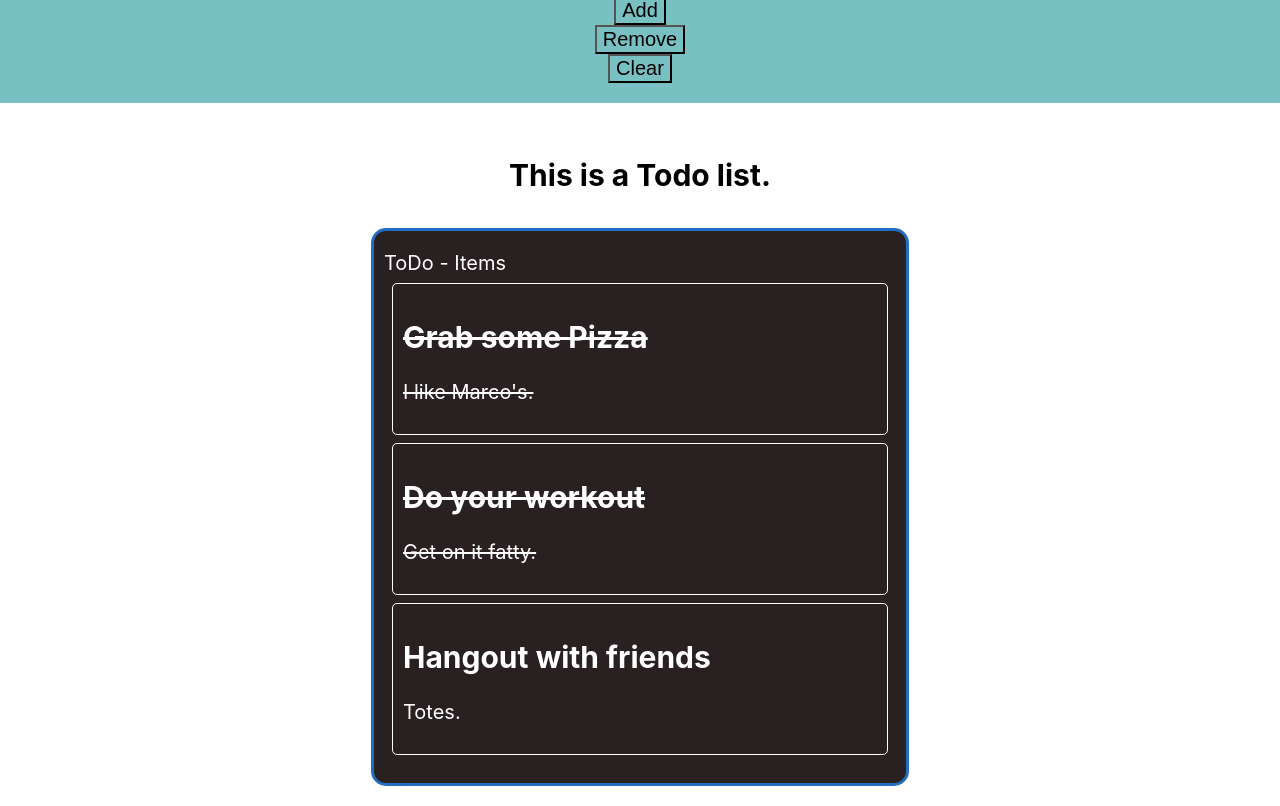
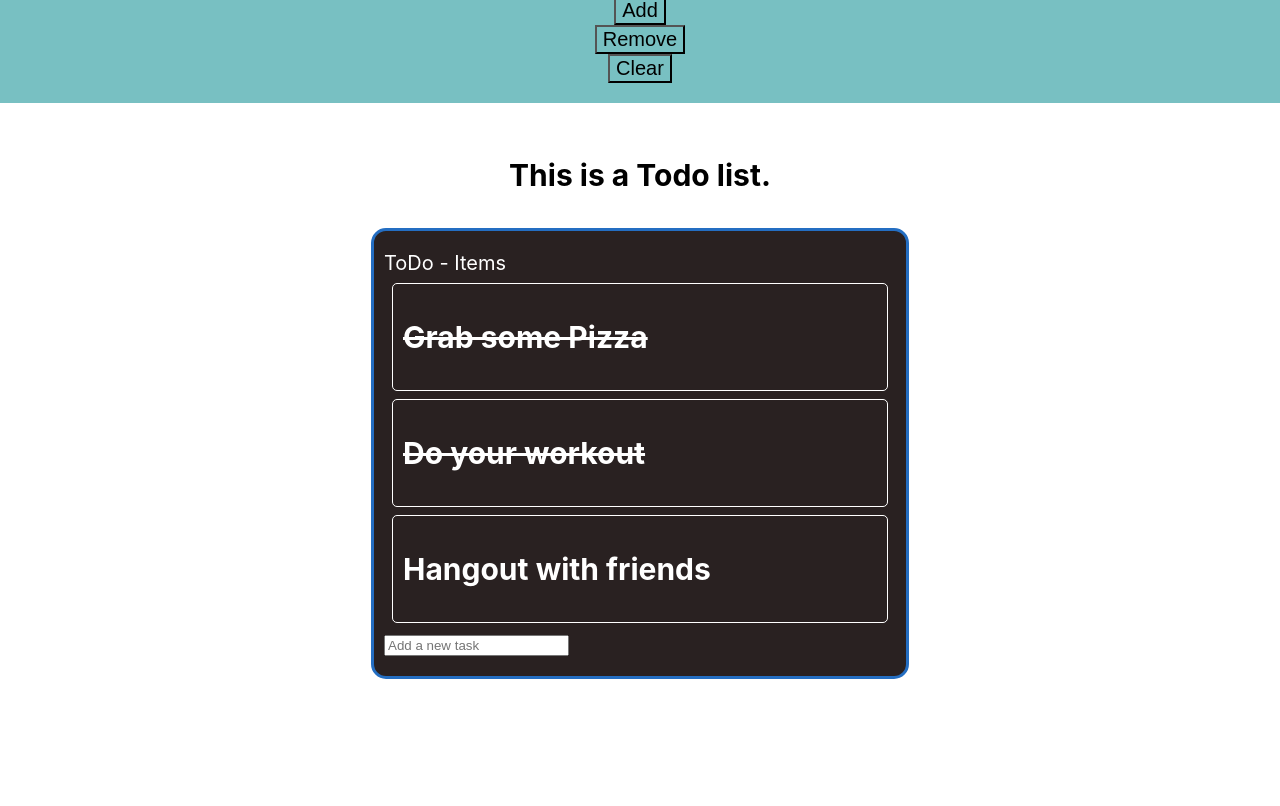
Before and after one commit to humesandrew/react-hooks-and-staters, a React (Create React App) app: page / in a window 1280 px wide. Shown: the part 685-1491 px from the top of the page. After the commit the page ends 1384 px from the top, so only its background shows below. Built offline with nearby package versions, Linux system fonts and the light colour scheme.

Commit message:
addnewtasklogic

```diff
--- a/src/components/todo/Todo.js
+++ b/src/components/todo/Todo.js
@@ -1,6 +1,34 @@
-import React, {useState} from 'react';
+import React, { useState } from "react";
 
 import "./todo.scss";
+
+
+function CreateTask({ addTask }) {
+  const [value, setValue] = useState("");
+
+  const handleSubmit = (e) => {
+    e.preventDefault();
+    if (!value) return;
+    addTask(value);
+    setValue("");
+  };
+
+  return (
+    <form onSubmit={handleSubmit}>
+      <input
+        type="text"
+        className="input"
+        value={value}
+        placeholder="Add a new task"
+        onChange={(e) => setValue(e.target.value)}
+      />
+    </form>
+  );
+}
+
+
+
+
 
 
 function Task({ task }) {
@@ -11,7 +39,7 @@ function Task({ task }) {
     >
       <h2>{task.title}</h2>
 
-           <p>{task.message}</p>
+
     </div>
   );
 }
@@ -20,32 +48,44 @@ function Todo() {
   const [tasks, setTasks] = useState([
     {
       title: "Grab some Pizza",
-            message: "I like Marco's.",
-            completed: true
+
+      completed: true,
     },
     {
       title: "Do your workout",
-            message: "Get on it fatty.",
-            completed: true
+
+      completed: true,
     },
     {
       title: "Hangout with friends",
-            message: "Totes.",
-            completed: false
-        }
+
+      completed: false,
+    },
   ]);
+
+  const addTask = title => {
+    const newTasks = [...tasks, { title, completed: false }];
+    setTasks(newTasks);
+};
+
+
+
   return (
-        <div className="todo"><h2>This is a Todo list.</h2>
+    <div className="todo">
+      <h2>This is a Todo list.</h2>
       <div className="todo-container">
         <div className="header">ToDo - Items </div>
         <div className="tasks">
           {tasks.map((task, index) => (
-                    <Task
-                        task={task}
-                        index={index}
-                        key={index}
-                    />
+            <Task task={task} index={index} key={index} />
           ))}
+
+
+             <div className="create-task" >
+                    <CreateTask addTask={addTask} />
+                </div>
+
+
         </div>
       </div>
     </div>
```
Lines whose indentation alone changed are shown as unchanged.
